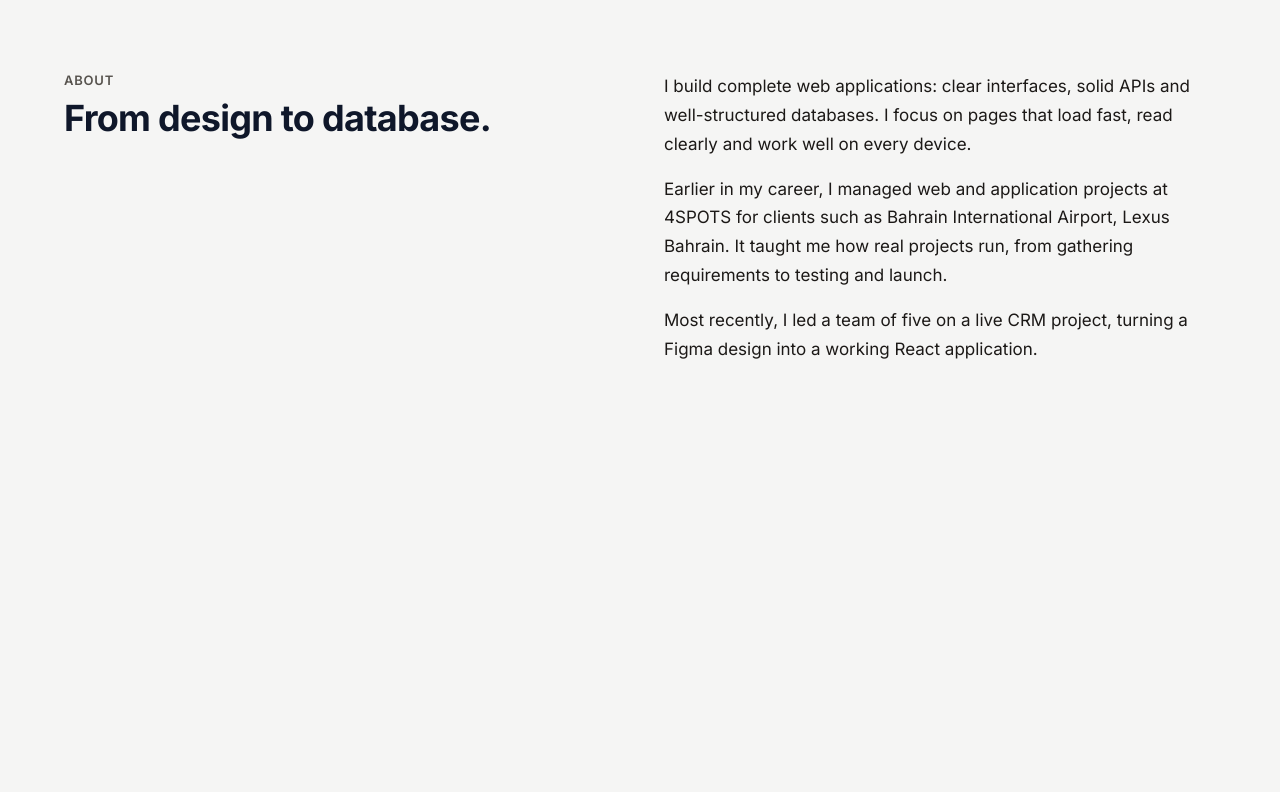
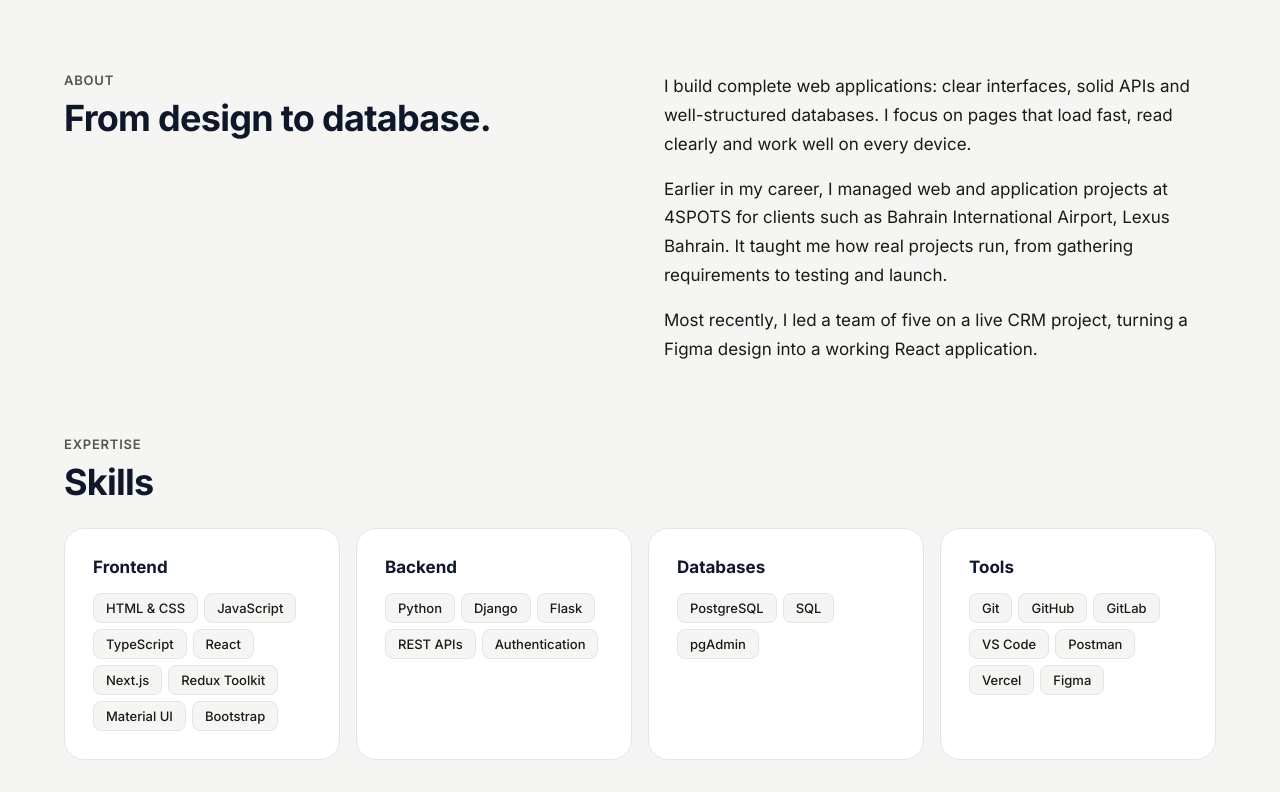
Before and after one commit to shijinanithin/portfolio, a Next.js app: page / in a window 1280 px wide. Shown: the part 1959-2751 px from the top of the page. Before the commit the page ends 2355 px from the top, so only its background shows below. Built offline with nearby package versions, Linux system fonts and the light colour scheme.

Commit message:
Add Skills section

```diff
--- a/app/components/ProjectCard.module.css
+++ b/app/components/ProjectCard.module.css
@@ -42,6 +42,7 @@
     font-size: 15px;
     line-height: 1.65;
     color: var(--muted);
+    flex-grow: 1;
 }
 
 .tags {
--- /dev/null
+++ b/app/components/Skills.module.css
@@ -0,0 +1,41 @@
+.section {
+    margin-top: 72px;
+    display: flex;
+    flex-direction: column;
+    gap: 24px;
+}
+
+.grid {
+    display: grid;
+    grid-template-columns: repeat(4, 1fr);
+    gap: 16px;
+}
+
+.card {
+    background: var(--card);
+    border: 1px solid var(--border);
+    border-radius: 20px;
+    padding: 28px;
+    display: flex;
+    flex-direction: column;
+    gap: 16px;
+}
+
+.cardTitle {
+    margin: 0;
+    font-size: 17px;
+    font-weight: 700;
+    color: var(--heading);
+}
+
+@media (max-width: 900px) {
+    .grid {
+        grid-template-columns: repeat(2, 1fr);
+    }
+}
+
+@media (max-width: 560px) {
+    .grid {
+        grid-template-columns: 1fr;
+    }
+}
--- /dev/null
+++ b/app/components/Skills.tsx
@@ -0,0 +1,20 @@
+import { skillGroups } from "../data/skills";
+import SectionHeading from "./SectionHeading";
+import TagList from "./TagList";
+import styles from "./Skills.module.css";
+
+export default function Skills() {
+  return (
+    <section id="skills" className={styles.section}>
+      <SectionHeading eyebrow="Expertise" title="Skills" />
+      <div className={styles.grid}>
+        {skillGroups.map((group) => (
+          <div key={group.title} className={styles.card}>
+            <h3 className={styles.cardTitle}>{group.title}</h3>
+            <TagList tags={group.skills} />
+          </div>
+        ))}
+      </div>
+    </section>
+  );
+}
--- a/app/components/TagList.module.css
+++ b/app/components/TagList.module.css
@@ -1,6 +1,6 @@
 .tags {
     list-style: none;
-    margin: auto 0 0;
+    margin: 0;
     padding: 0;
     display: flex;
     flex-wrap: wrap;
--- /dev/null
+++ b/app/data/skills.ts
@@ -0,0 +1,40 @@
+export type SkillGroup = {
+  title: string;
+  skills: string[];
+};
+
+export const skillGroups: SkillGroup[] = [
+  {
+    title: "Frontend",
+    skills: [
+      "HTML & CSS",
+      "JavaScript",
+      "TypeScript",
+      "React",
+      "Next.js",
+      "Redux Toolkit",
+      "Material UI",
+      "Bootstrap",
+    ],
+  },
+  {
+    title: "Backend",
+    skills: ["Python", "Django", "Flask", "REST APIs", "Authentication"],
+  },
+  {
+    title: "Databases",
+    skills: ["PostgreSQL", "SQL", "pgAdmin"],
+  },
+  {
+    title: "Tools",
+    skills: [
+      "Git",
+      "GitHub",
+      "GitLab",
+      "VS Code",
+      "Postman",
+      "Vercel",
+      "Figma",
+    ],
+  },
+];
--- a/app/page.tsx
+++ b/app/page.tsx
@@ -1,6 +1,7 @@
 import Hero from "./components/Hero";
 import Projects from "./components/Projects";
 import About from "./components/About";
+import Skills from "./components/Skills";
 
 export default function Home() {
   return (
@@ -8,6 +9,7 @@ export default function Home() {
       <Hero />
       <Projects />
       <About />
+      <Skills />
     </main>
   );
 }
```
